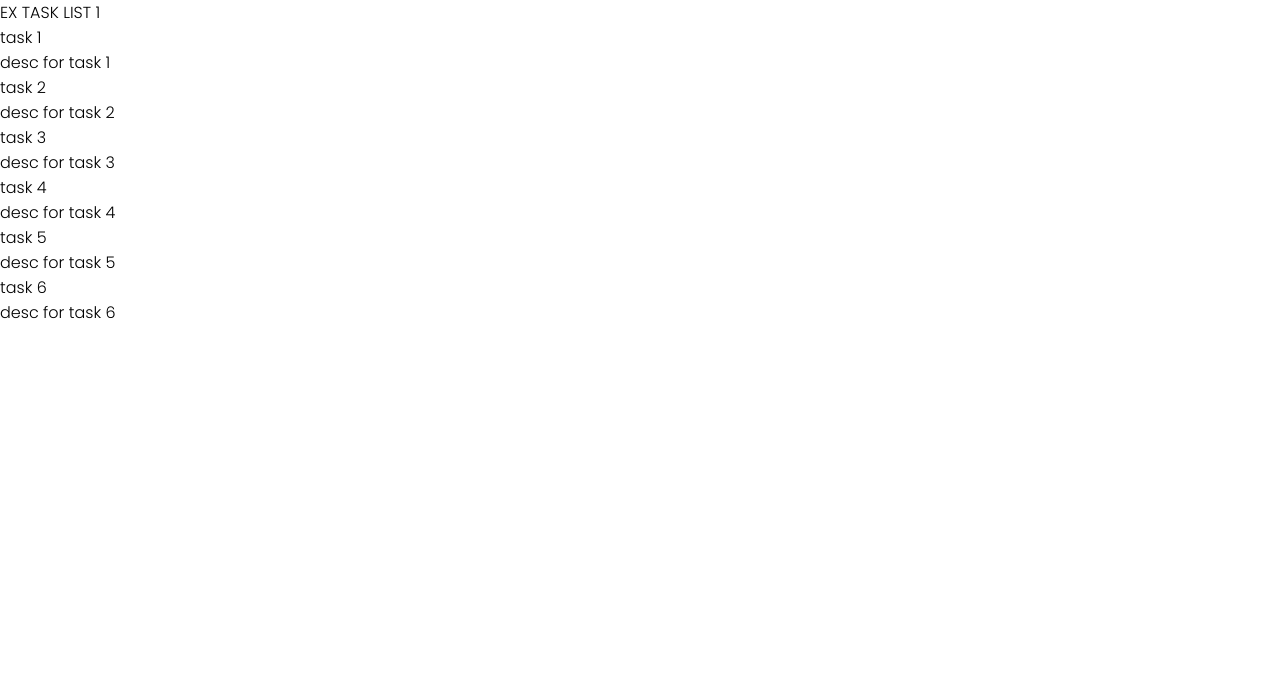
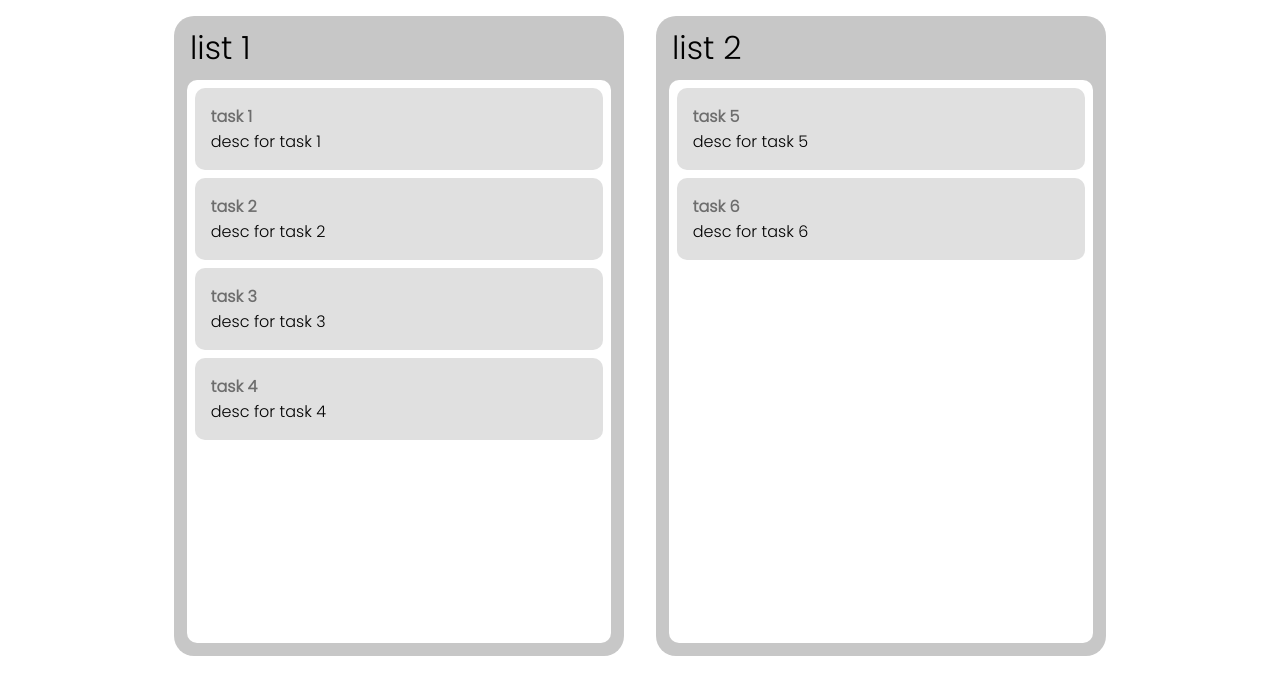
Before and after one commit to donghan-park/better-kanban, a React (Create React App) app: page / in a window 1280 px wide. Shown: the top 694 px of the page. Built offline with nearby package versions, Linux system fonts and the light colour scheme.

Commit message:
added support for multiple lists

```diff
--- /dev/null
+++ b/src/Board.scss
@@ -0,0 +1,55 @@
+@import './Colors.scss';
+
+$task-padding: 0.5rem;
+$task-padding-half: 0.25rem;
+
+.boards {
+  display: flex;
+  flex-direction: row;
+  align-items: center;
+  justify-content: center;
+}
+
+.task-list-container {
+  border-radius: 20px;
+  background-color: $grey;
+  width: 450px;
+  height: 80vh;
+  margin: 1rem;
+  display: grid;
+  grid-template-rows: 10% auto;
+
+  & > .title {
+    grid-row: 1 / span 1;
+    display: flex;
+    align-items: center;
+    justify-content: space-between;
+    padding: 1rem;
+    font-size: 2rem;
+  }
+
+  & > .task-list {
+    grid-row: 2 / span 1;
+    overflow: auto;
+    background-color: white;
+    margin: 0.8rem;
+    margin-top: 0;
+    border-radius: 10px;
+    padding: $task-padding-half 0;
+  }
+}
+
+.task {
+  padding: $task-padding-half $task-padding;
+
+  & > .shadow {
+    background-color: $grey-light;
+    border-radius: 10px;
+    padding: 1rem;
+
+    & > .title {
+      font-weight: bold;
+      color: $grey-dark;
+    }
+  }
+}
--- a/src/Boards.js
+++ b/src/Boards.js
@@ -1,7 +1,8 @@
 import { useState } from 'react';
-import { DragDropContext, Droppable } from 'react-beautiful-dnd';
+import { DragDropContext } from 'react-beautiful-dnd';
+import './Board.scss';
 
-import Task from './Task';
+import TaskList from './TaskList';
 
 const Boards = () => {
     const [mainObj, setMainObj] = useState({
@@ -27,41 +28,19 @@ const Boards = () => {
         if(!destination) return;
         if(destination.droppableId === source.droppableId && destination.index === source.index) return;
 
-        const newTaskOrder = mainObj.taskOrder;
-        newTaskOrder.splice(source.index, 1);
-        newTaskOrder.splice(destination.index, 0, draggableId);
+        const newMainObj = {...mainObj};
+        mainObj.lists[source.droppableId].taskIds.splice(source.index, 1);
+        mainObj.lists[destination.droppableId].taskIds.splice(destination.index, 0, draggableId);
 
-        setMainObj({ ...mainObj, taskOrder: newTaskOrder });
+        setMainObj(newMainObj);
     }
 
     return (
         <div className='boards'>
             <DragDropContext onDragEnd={onDragEnd}>
-                <div className="column-container">
-                    <div className="title">
-                        EX TASK LIST 1
-                    </div>
-                    <Droppable droppableId='yolo'>
-                        {provided => (
-                            <div
-                            {...provided.droppableProps}
-                            ref={provided.innerRef}
-                            className="list"
-                            >
-                                {mainObj.taskOrder.map((taskId, index) => (
-                                    <Task
-                                    key={taskId}
-                                    id={taskId}
-                                    index={index}
-                                    title={mainObj.tasks[taskId].title}
-                                    desc={mainObj.tasks[taskId].desc}
-                                    />
-                                ))}
-                                {provided.placeholder}
-                            </div>
-                        )}
-                    </Droppable>
-                </div>
+                {mainObj.listOrder.map(listId => (
+                    <TaskList key={listId} tasks={mainObj.tasks} id={listId} title={mainObj.lists[listId].title} taskIds={mainObj.lists[listId].taskIds}/>
+                ))}
             </DragDropContext>
         </div>
     )
--- /dev/null
+++ b/src/Colors.scss
@@ -0,0 +1,3 @@
+$grey: #c7c7c7;
+$grey-light: #e0e0e0;
+$grey-dark: #6d6d6d;
--- /dev/null
+++ b/src/TaskList.js
@@ -0,0 +1,32 @@
+import { Droppable } from 'react-beautiful-dnd';
+import Task from './Task';
+
+const TaskList = ({ tasks, id, title, taskIds }) => {
+    return (
+        <div className="task-list-container">
+            <div className="title">{title}</div>
+            <Droppable droppableId={id}>
+                {provided => (
+                    <div
+                    {...provided.droppableProps}
+                    ref={provided.innerRef}
+                    className="task-list"
+                    >
+                        {taskIds.map((taskId, index) => (
+                            <Task
+                            key={taskId}
+                            id={taskId}
+                            index={index}
+                            title={tasks[taskId].title}
+                            desc={tasks[taskId].desc}
+                            />
+                        ))}
+                        {provided.placeholder}
+                    </div>
+                )}
+            </Droppable>
+        </div>
+    )
+}
+
+export default TaskList
```
Also changed, not shown: src/App.scss (line endings or trailing spaces), 1 other file (tests, documents, lock files or other folders).
